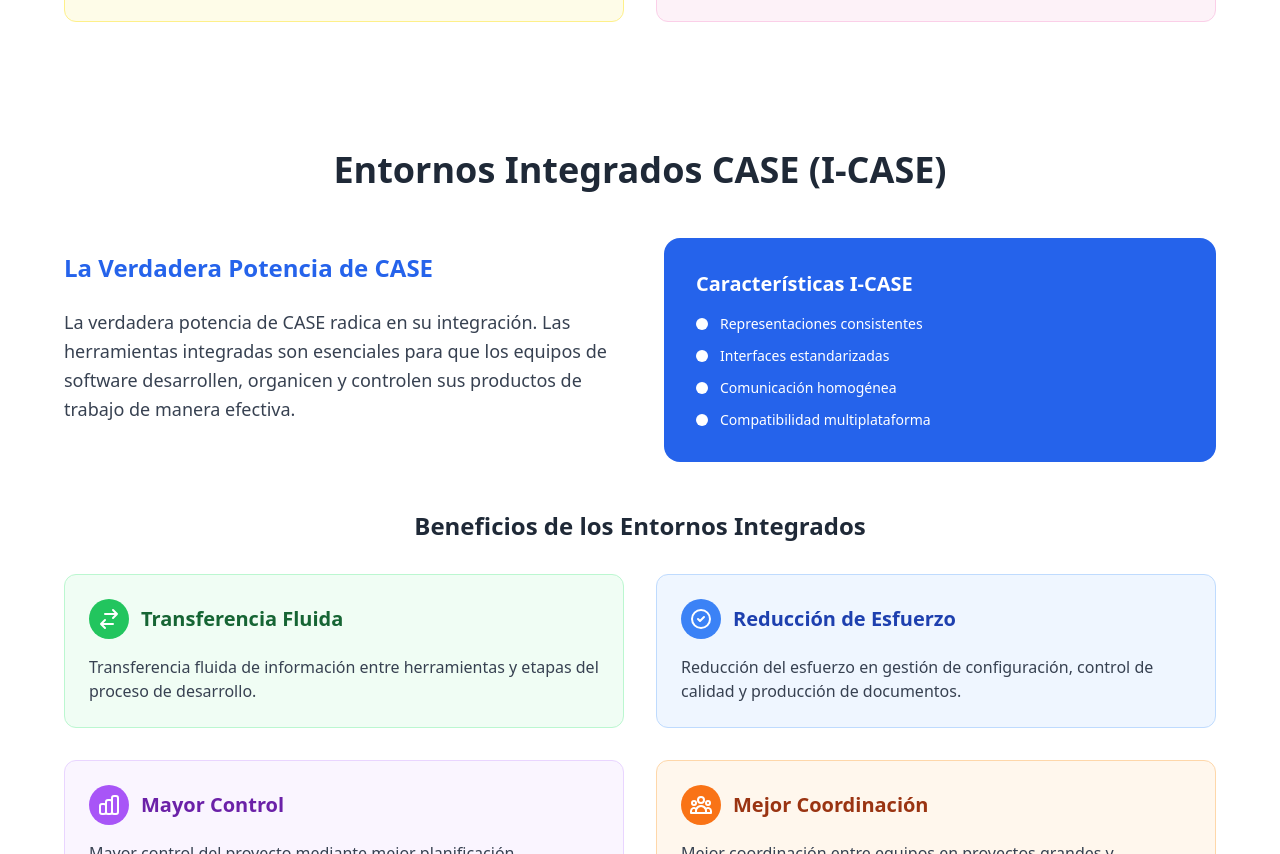
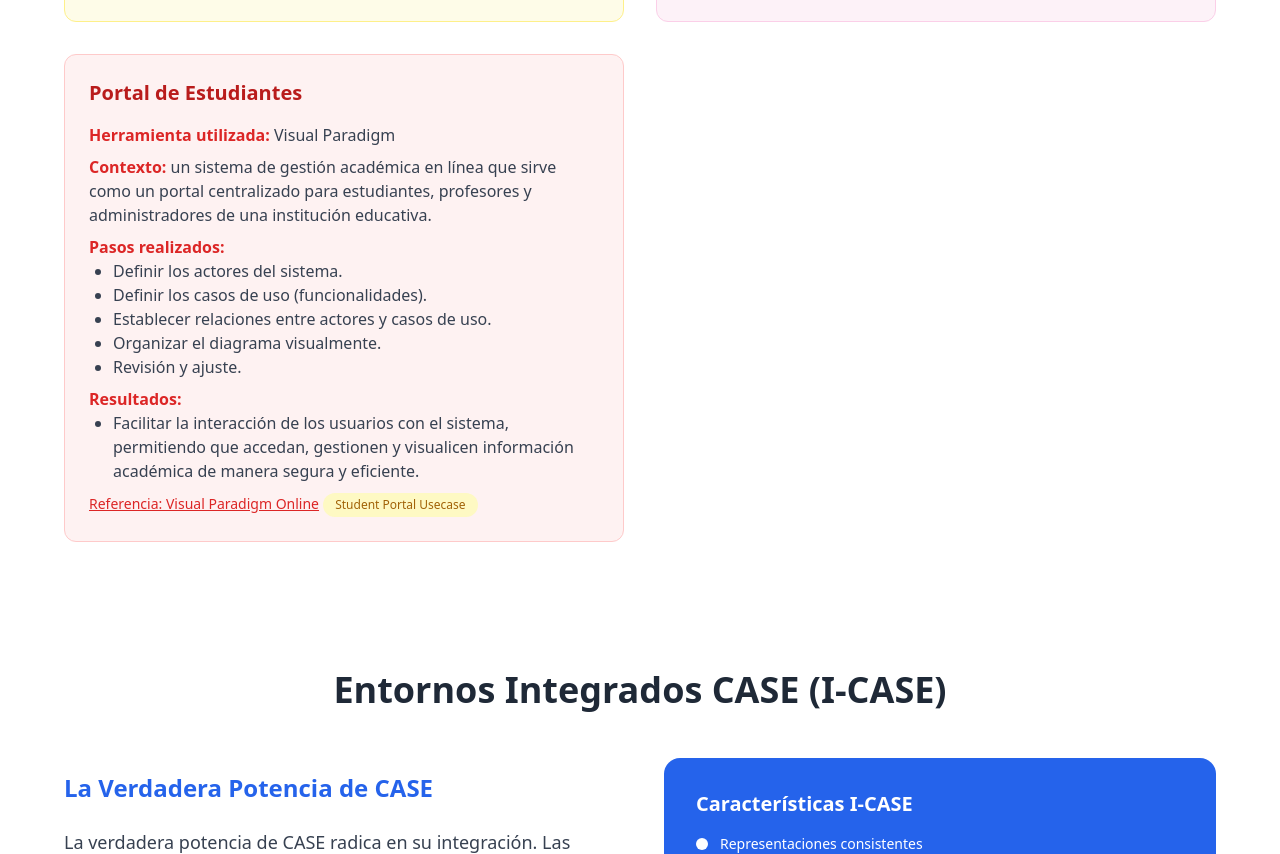
Before and after one commit to Aracelly126/Ape01-DAS, a plain HTML site: page index.html in a window 1280 px wide. Shown: the part 4979-5833 px from the top of the page. Drawn offline with nearby package versions, Linux system fonts and the light colour scheme.

Commit message:
Ejemplo 5

```diff
--- a/index.html
+++ b/index.html
@@ -634,6 +634,41 @@
                         <a href="https://online.visual-paradigm.com/es/community/share/use-case-diagram-for-university-curriculum-system-rkgpgbboa" target="_blank"
                             rel="noopener" class="text-pink-600 underline text-sm">Referencia: Visual Paradigm Online</a>
                         <span class="inline-block px-3 py-1 bg-yellow-100 text-yellow-700 rounded-full text-xs">Use Case Diagram For University Curriculum System</span>
+                    </div>
+
+                    <!-- Ejemplo 5: Visual Paradigm for UML -->
+                    <div class="bg-red-50 border border-red-200 rounded-xl p-6">
+                        <h3 class="text-xl font-bold mb-4 text-red-700">Portal de Estudiantes</h3>
+                        <div class="mb-2">
+                            <span class="font-semibold text-red-600">Herramienta utilizada:</span>
+                            <span class="text-gray-700">Visual Paradigm</span>
+                        </div>
+                        <div class="mb-2">
+                            <span class="font-semibold text-red-600">Contexto:</span>
+                            <span class="text-gray-700">un sistema de gestión académica en línea que sirve como un portal centralizado para estudiantes,
+                                profesores y administradores de una institución educativa.
+                                </span>
+                        </div>
+                        <div class="mb-2">
+                            <span class="font-semibold text-red-600">Pasos realizados:</span>
+                            <ul class="list-disc ml-6 text-gray-700">
+                                <li>Definir los actores del sistema.
+                                </li>
+                                <li>Definir los casos de uso (funcionalidades).</li>
+                                <li>Establecer relaciones entre actores y casos de uso.</li>
+                                <li>Organizar el diagrama visualmente.</li>
+                                <li>Revisión y ajuste.</li>
+                            </ul>
+                        </div>
+                        <div class="mb-2">
+                            <span class="font-semibold text-red-600">Resultados:</span>
+                            <ul class="list-disc ml-6 text-gray-700">
+                                <li>Facilitar la interacción de los usuarios con el sistema, permitiendo que accedan, gestionen y visualicen información académica de manera segura y eficiente.</li>
+                            </ul>
+                        </div>
+                        <a href="https://online.visual-paradigm.com/es/community/share/student-portal-usecase-le188zvry" target="_blank"
+                            rel="noopener" class="text-red-600 underline text-sm">Referencia: Visual Paradigm Online</a>
+                        <span class="inline-block px-3 py-1 bg-yellow-100 text-yellow-700 rounded-full text-xs">Student Portal Usecase</span>
                     </div>
                 </div>
             </div>
```
